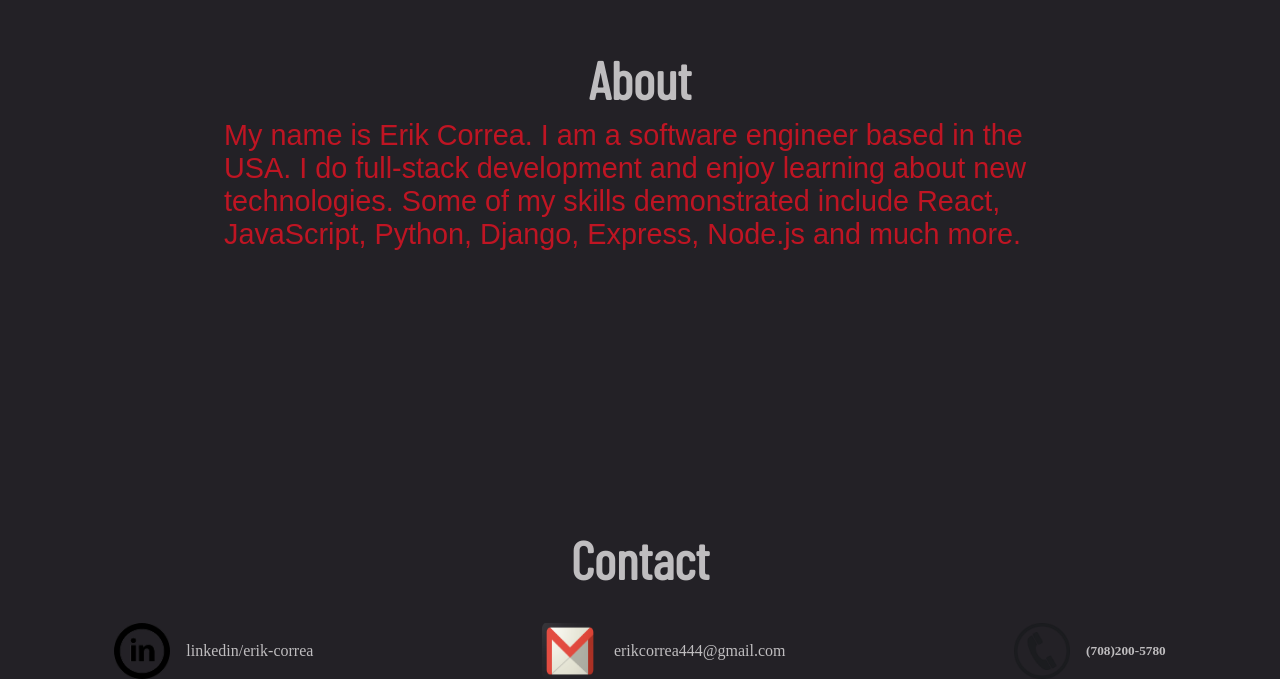
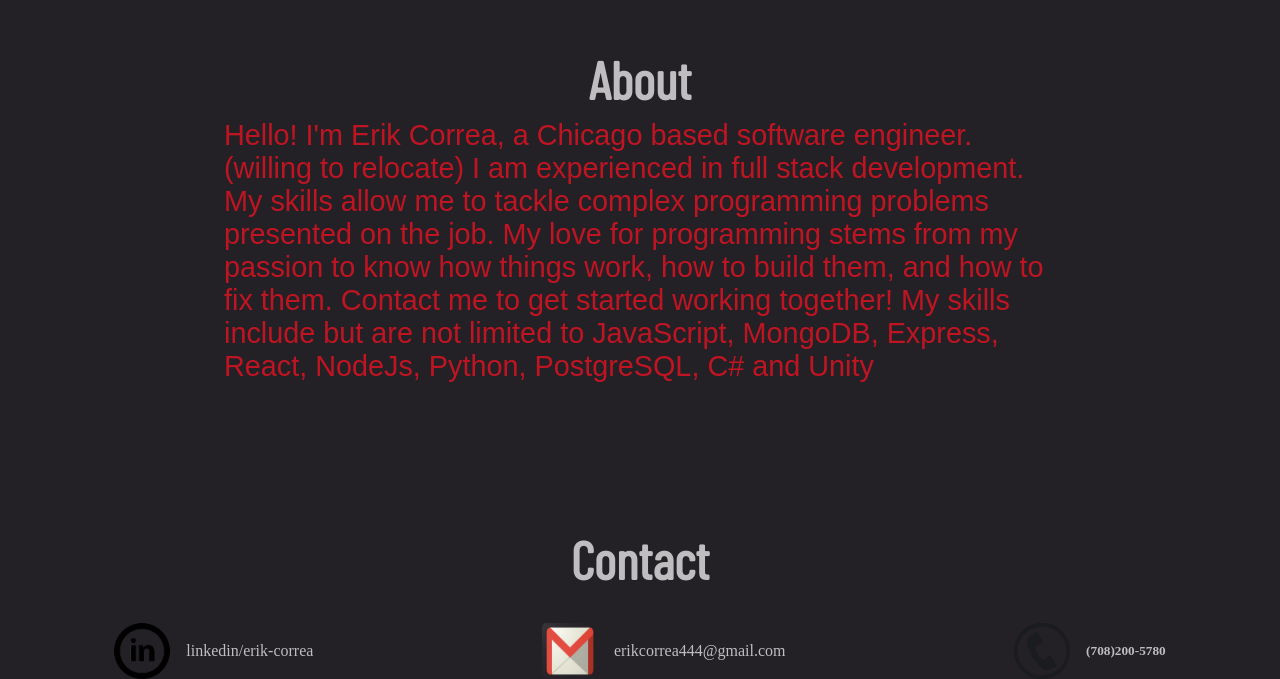
Before and after one commit to erikcorea/portfolio, a React (Create React App) app: page / in a window 1280 px wide. Shown: the part 1473-2152 px from the top of the page. Built offline with nearby package versions, Linux system fonts and the light colour scheme; a web font is replaced by a local one.

Commit message:
fixed about me

```diff
--- a/src/components/About.js
+++ b/src/components/About.js
@@ -5,7 +5,7 @@ const About = () => {
         <div className="about-container">
             <h1 id="about-h1">About</h1>
             <div className="about-div">
-                <p id="about-p" className="about-p">My name is Erik Correa. I am a software engineer based in the USA. I do full-stack development and enjoy learning about new technologies. Some of my skills demonstrated include React, JavaScript, Python, Django, Express, Node.js and much more.</p>
+                <p id="about-p" className="about-p">Hello! I'm Erik Correa, a Chicago based software engineer.(willing to relocate) I am experienced in full stack development. My skills allow me to tackle complex programming problems presented on the job. My love for programming stems from my passion to know how things work, how to build them, and how to fix them. Contact me to get started working together! My skills include but are not limited to JavaScript, MongoDB, Express, React, NodeJs, Python, PostgreSQL, C# and Unity</p>
             </div>
         </div>
     );
```
